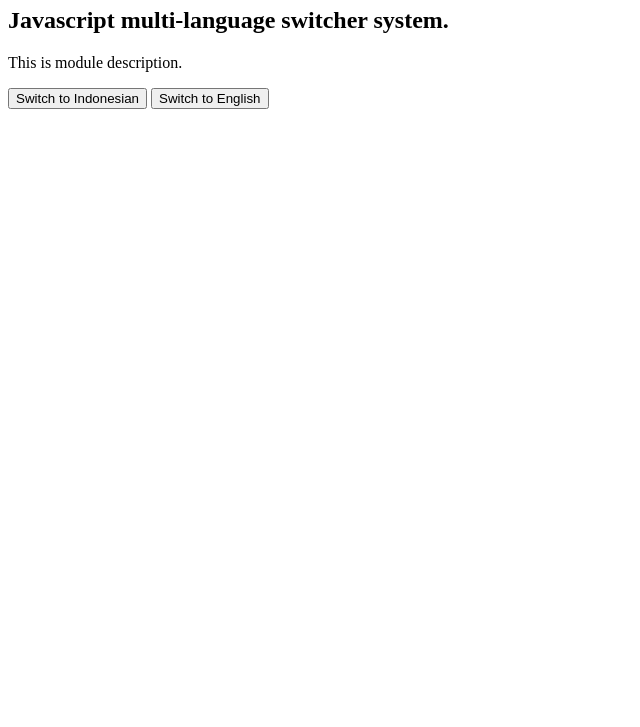
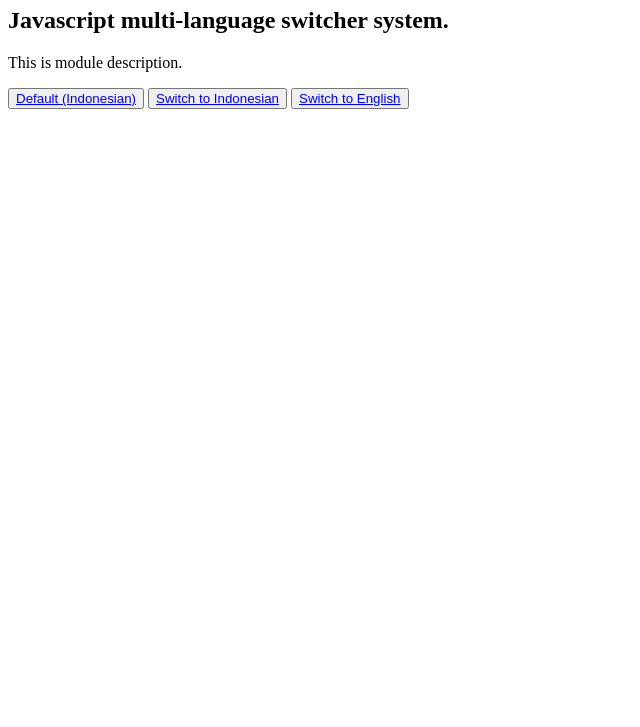
Before and after one commit to magicjar/magic-lang, a website with bundled scripts: page index.html in a window 1280 px wide. Shown: the part 73-800 px from the top of the page, without its empty margins (0-640 px from the left). Built offline with nearby package versions, Linux system fonts and the light colour scheme.

Commit message:
Update index.html

```diff
--- a/index.html
+++ b/index.html
@@ -7,19 +7,17 @@
         <h1 magiclang="title">MagicLang Module</h1>
         <h2 magiclang="subtitle">Javascript multi-language switcher system.</h2>
         <p magiclang="description">This is module description.</p>
-        <button onclick="changeLanguage('id')">Switch to Indonesian</button>
-        <button onclick="changeLanguage('en')">Switch to English</button>
+        <button><a href="/">Default (Indonesian)</a></button>
+        <button><a href="/?lang=id">Switch to Indonesian</a></button>
+        <button><a href="/?lang=en">Switch to English</a></button>
         <script src="dist/js/magic-lang.js"></script>
         <script>
             MagicLang.option({
+                langList: ['en', 'id'],
                 lang: 'id'
             });
 
             MagicLang.init();
-
-            function changeLanguage(lang) {
-                MagicLang.change(lang);
-            }
         </script>
     </body>
 </html>
```
